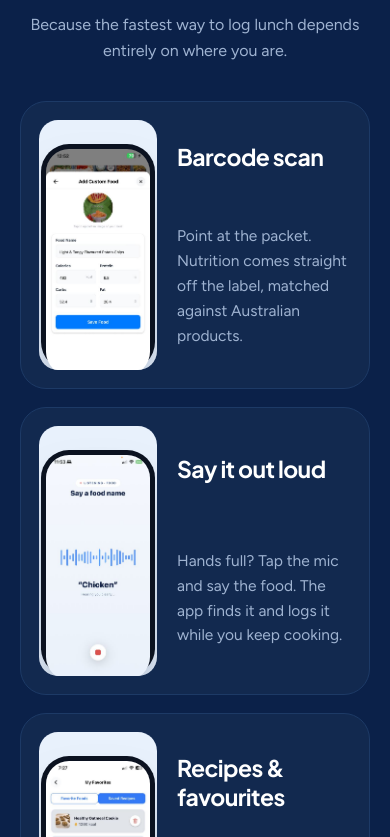
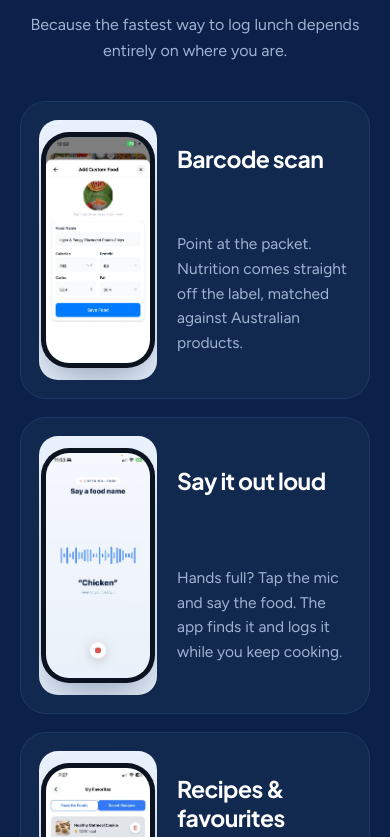
Before and after one commit to rinty6/meal_app_website, a React (Vite) app: page / in a window 390 px wide. Shown: the part 7987-8824 px from the top of the page. Built offline with nearby package versions, Linux system fonts and the light colour scheme.

Commit message:
fixed layout issue

```diff
--- a/src/App.css
+++ b/src/App.css
@@ -15,7 +15,7 @@
 
 .site-shell { overflow: hidden; }
 .container { width: min(1180px, calc(100% - 40px)); margin-inline: auto; }
-.narrow-copy { max-width: 760px; text-align: center; }
+.narrow-copy { max-width: 760px; margin-inline: auto; text-align: center; }
 h1, h2, h3, h4 { margin: 0; color: var(--ink); font-family: 'Plus Jakarta Sans', system-ui, sans-serif; letter-spacing: -0.025em; }
 p { margin: 0; }
 
@@ -113,8 +113,8 @@ p { margin: 0; }
 .logging-section .section-heading p { color: #9fb3d1; }
 .logging-grid { display: grid; grid-template-columns: repeat(3, 1fr); gap: 24px; margin-top: 56px; }
 .logging-card { overflow: hidden; padding: 26px 26px 30px; border: 1px solid #1d3a66; border-radius: 26px; background: var(--ink-raised); }
-.logging-phone { height: 390px; overflow: hidden; display: flex; justify-content: center; margin-bottom: 27px; border-radius: 19px; background: #e8f1fc; }
-.logging-phone .phone-frame { width: 190px; margin-top: 24px; }
+.logging-phone { overflow: hidden; display: flex; justify-content: center; padding: 24px 16px; margin-bottom: 27px; border-radius: 19px; background: #e8f1fc; }
+.logging-phone .phone-frame { width: 190px; max-width: 100%; }
 .logging-card h3 { color: #fff; font-size: 23px; }
 .logging-card p { margin-top: 10px; color: #9fb3d1; font-size: 15.5px; line-height: 1.6; }
 
@@ -191,7 +191,7 @@ p { margin: 0; }
   .logging-section { padding: 58px 0; }
   .logging-grid { grid-template-columns: 1fr; gap: 18px; margin-top: 38px; }
   .logging-card { display: grid; grid-template-columns: 145px 1fr; column-gap: 20px; align-items: center; }
-  .logging-phone { grid-row: 1 / span 2; height: 300px; margin: 0; }
+  .logging-phone { grid-row: 1 / span 2; padding: 16px 0; margin: 0; }
   .logging-phone .phone-frame { width: 135px; }
   .how-section { padding: 58px 0; }
   .steps-grid { grid-template-columns: 1fr; gap: 16px; margin-top: 38px; }
@@ -212,7 +212,7 @@ p { margin: 0; }
   .container { width: calc(100% - 40px); }
   .app-store-button.compact span { max-width: 94px; }
   .logging-card { grid-template-columns: 118px 1fr; padding: 18px; }
-  .logging-phone { height: 250px; }
+  .logging-phone { padding: 12px 0; }
   .logging-phone .phone-frame { width: 114px; padding: 5px; border-radius: 28px; }
   .logging-phone .phone-frame img { border-radius: 23px; }
   .footer-grid { grid-template-columns: 1fr; }
```
